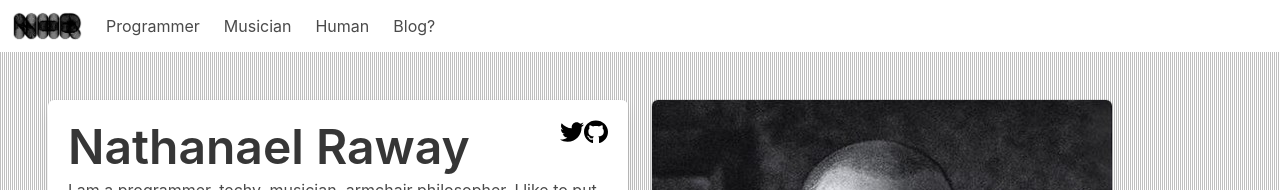
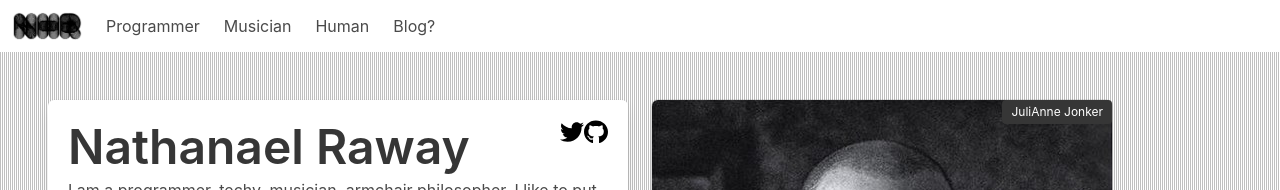
Before and after one commit to sunfarm/porte, a React (Create React App) app: page / in a window 1280 px wide. Shown: the top 190 px of the page. Built offline with nearby package versions, Linux system fonts and the light colour scheme; no server answers.

Commit message:
Added image credits

```diff
--- a/src/App.js
+++ b/src/App.js
@@ -126,6 +126,8 @@ class App extends Component {
                     paragraph={box.paragraph}
                     items={box.items}
                     image={box.image}
+                    credit={box.credit}
+                    creditLink={box.creditLink}
                     date={box.date}
                   />
                 )
@@ -143,6 +145,8 @@ class App extends Component {
                     paragraph={box.paragraph}
                     items={box.items}
                     image={box.image}
+                    credit={box.credit}
+                    creditLink={box.creditLink}
                     date={box.date}
                   />
                 )
--- a/src/components/Box.js
+++ b/src/components/Box.js
@@ -15,7 +15,10 @@ export default class Box extends Component {
     if (this.props.image) {
       const image = images(`./${this.props.image}`)
       return (
+        <div className="is-inline-block is-relative">
         <img className="rounded" src={image} alt={this.props.alt ? this.props.alt : ''}></img>
+        {this.props.credit ? <div className="is-overlay"><a className="tag is-dark is-pulled-right" href={this.props.creditLink}>{this.props.credit}</a></div> : ''}
+        </div>
       )
     }
     if (this.props.items) {
--- a/src/info.json
+++ b/src/info.json
@@ -114,12 +114,16 @@
         {
             "tag": "Programmer",
             "column": 2,
-            "image": "developer.jpg"
+            "image": "developer.jpg",
+            "credit": "JuliAnne Jonker",
+            "creditLink": "https://www.juliannejonker.com/"
         },
         {
             "tag": "Musician",
             "column": 2,
-            "image": "music.jpg"
+            "image": "music.jpg",
+            "credit": "Daniel Brakke",
+            "creditLink": "https://www.linkedin.com/in/daniel-brakke-02429b165/"
         },
         {
             "title": "What is this?",
```
